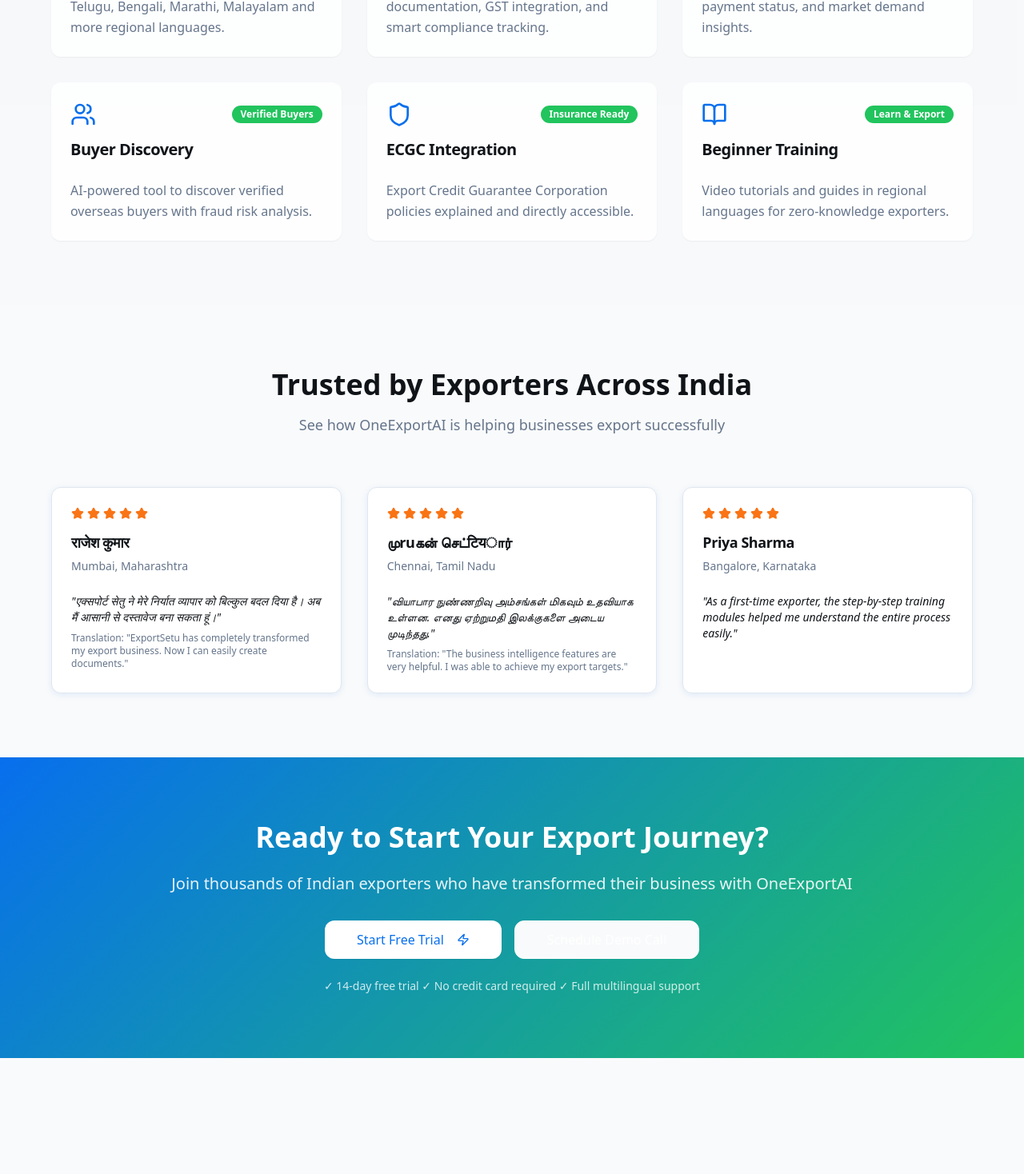
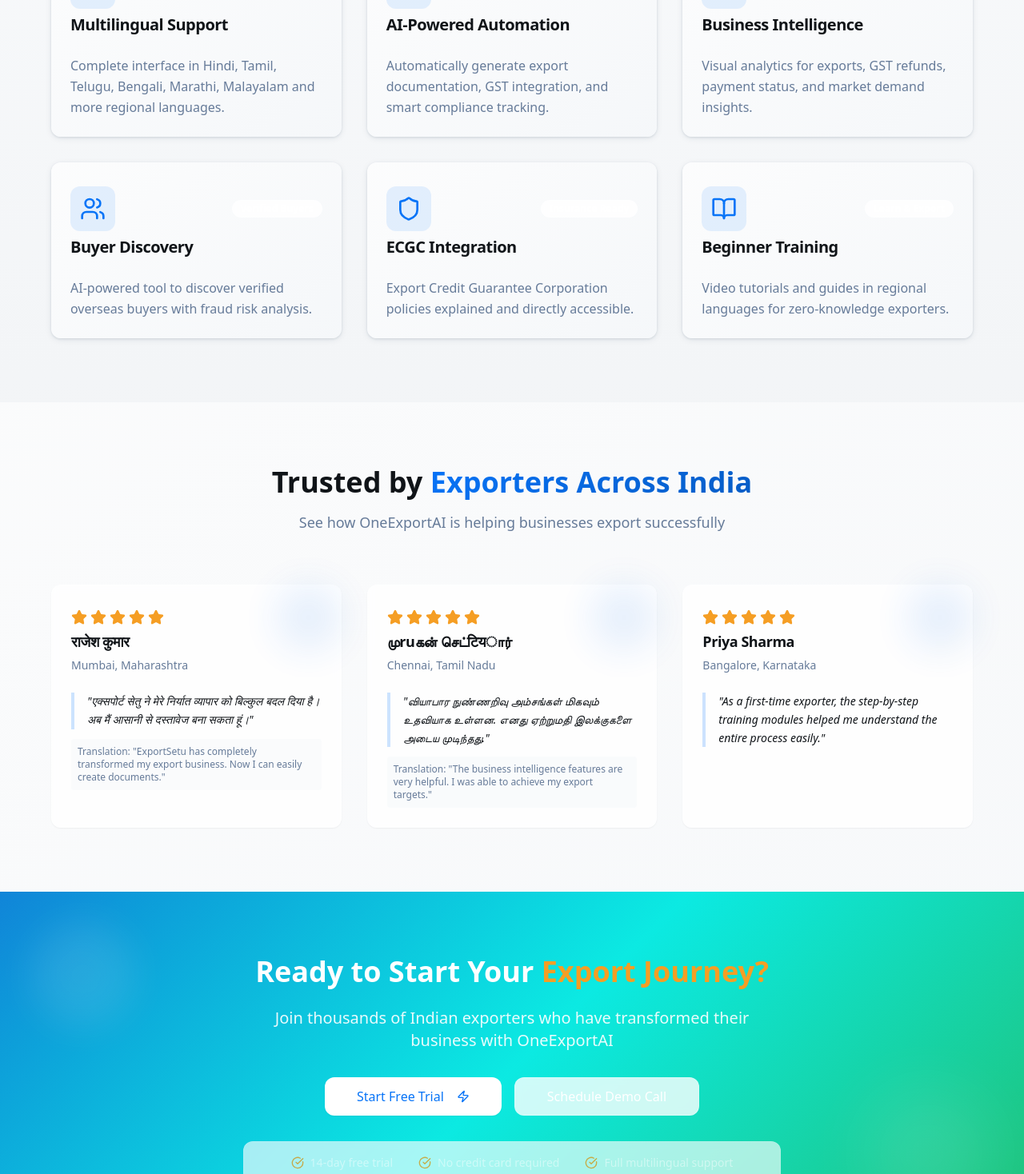
Before and after one commit to Benedict219/oneexportai, a React (Vite) app: page / in a window 1280 px wide. Shown: the part 1140-2608 px from the top of the page at 80% size. Before the commit the page ends 2463 px from the top, so only its background shows below. Built offline with nearby package versions, Linux system fonts and the light colour scheme.

Commit message:
Refactor UI for professionalism
Update the UI to be more attractive, graphical, and professional. This includes applying new styling and potentially restructuring components to improve the overall user experience.

```diff
--- a/src/index.css
+++ b/src/index.css
@@ -2,68 +2,79 @@
 @tailwind components;
 @tailwind utilities;
 
-/* OneExportAI Design System
-All colors MUST be HSL. Professional business theme optimized for trust and efficiency.
+/* OneExportAI Professional Design System
+All colors MUST be HSL. Premium business theme with sophisticated gradients and shadows.
 */
 
 @layer base {
   :root {
-    /* Core backgrounds */
+    /* Core backgrounds - Subtle gradient feeling */
     --background: 210 20% 98%;
     --foreground: 210 20% 8%;
 
-    /* Cards and surfaces */
-    --card: 0 0% 100%;
+    /* Cards and surfaces - Elevated with subtle tinting */
+    --card: 210 20% 99%;
     --card-foreground: 210 20% 8%;
 
     /* Popovers and modals */
-    --popover: 0 0% 100%;
+    --popover: 210 20% 99%;
     --popover-foreground: 210 20% 8%;
 
-    /* Primary brand colors - Professional blue */
-    --primary: 213 94% 48%;
+    /* Primary brand colors - Vibrant professional blue */
+    --primary: 213 94% 50%;
     --primary-foreground: 0 0% 100%;
-    --primary-hover: 213 94% 43%;
-    --primary-light: 213 94% 95%;
+    --primary-hover: 213 94% 45%;
+    --primary-light: 213 94% 96%;
+    --primary-dark: 213 94% 35%;
 
-    /* Secondary colors - Success green */
-    --secondary: 142 71% 45%;
+    /* Secondary colors - Premium success green */
+    --secondary: 142 71% 47%;
     --secondary-foreground: 0 0% 100%;
-    --secondary-light: 142 71% 95%;
+    --secondary-light: 142 71% 96%;
+    --secondary-dark: 142 71% 35%;
 
-    /* Accent colors - Warning orange */
-    --accent: 25 95% 53%;
+    /* Accent colors - Premium gold/orange */
+    --accent: 35 91% 55%;
     --accent-foreground: 0 0% 100%;
-    --accent-light: 25 95% 95%;
+    --accent-light: 35 91% 96%;
+    --accent-dark: 35 91% 40%;
 
-    /* Muted colors */
-    --muted: 210 40% 96%;
-    --muted-foreground: 215 16% 47%;
+    /* Muted colors - Warmer undertones */
+    --muted: 210 30% 95%;
+    --muted-foreground: 215 20% 50%;
 
     /* Destructive colors */
     --destructive: 0 84% 60%;
     --destructive-foreground: 0 0% 100%;
 
-    /* Borders and inputs */
-    --border: 214 32% 91%;
-    --input: 214 32% 91%;
-    --ring: 213 94% 48%;
+    /* Borders and inputs - Softer with color hint */
+    --border: 214 25% 88%;
+    --input: 214 25% 92%;
+    --ring: 213 94% 50%;
 
-    /* Gradients */
-    --gradient-primary: linear-gradient(135deg, hsl(213 94% 48%), hsl(213 94% 38%));
-    --gradient-secondary: linear-gradient(135deg, hsl(142 71% 45%), hsl(142 71% 35%));
-    --gradient-hero: linear-gradient(135deg, hsl(213 94% 48%), hsl(142 71% 45%));
+    /* Premium gradients with multiple stops */
+    --gradient-primary: linear-gradient(135deg, hsl(213 94% 50%) 0%, hsl(213 94% 45%) 50%, hsl(213 94% 40%) 100%);
+    --gradient-secondary: linear-gradient(135deg, hsl(142 71% 47%) 0%, hsl(142 71% 42%) 50%, hsl(142 71% 37%) 100%);
+    --gradient-hero: linear-gradient(135deg, hsl(213 94% 50%) 0%, hsl(180 94% 50%) 50%, hsl(142 71% 47%) 100%);
+    --gradient-accent: linear-gradient(135deg, hsl(35 91% 55%) 0%, hsl(35 91% 50%) 100%);
+    --gradient-card: linear-gradient(145deg, hsl(210 20% 99%) 0%, hsl(210 30% 97%) 100%);
+    --gradient-soft: linear-gradient(180deg, hsl(210 30% 98%) 0%, hsl(210 20% 96%) 100%);
 
-    /* Shadows */
-    --shadow-soft: 0 2px 8px hsl(213 94% 48% / 0.1);
-    --shadow-medium: 0 4px 16px hsl(213 94% 48% / 0.15);
-    --shadow-strong: 0 8px 32px hsl(213 94% 48% / 0.2);
+    /* Professional shadows with color tinting */
+    --shadow-soft: 0 2px 8px hsl(213 50% 20% / 0.08), 0 1px 3px hsl(213 50% 20% / 0.12);
+    --shadow-medium: 0 4px 16px hsl(213 50% 20% / 0.12), 0 2px 8px hsl(213 50% 20% / 0.16);
+    --shadow-strong: 0 8px 32px hsl(213 50% 20% / 0.16), 0 4px 16px hsl(213 50% 20% / 0.20);
+    --shadow-glow: 0 0 20px hsl(213 94% 50% / 0.3);
+    --shadow-premium: 0 20px 40px hsl(213 50% 20% / 0.15), 0 8px 16px hsl(213 50% 20% / 0.10);
 
-    /* Animations */
-    --transition-smooth: all 0.3s cubic-bezier(0.4, 0, 0.2, 1);
-    --transition-fast: all 0.15s ease-out;
+    /* Premium animations and transitions */
+    --transition-smooth: all 0.4s cubic-bezier(0.4, 0, 0.2, 1);
+    --transition-fast: all 0.2s cubic-bezier(0.4, 0, 0.2, 1);
+    --transition-bounce: all 0.3s cubic-bezier(0.68, -0.55, 0.265, 1.55);
+    --transition-elastic: all 0.6s cubic-bezier(0.175, 0.885, 0.32, 1.275);
 
     --radius: 0.75rem;
+    --radius-large: 1.25rem;
 
     --sidebar-background: 0 0% 98%;
 
@@ -83,56 +94,64 @@ All colors MUST be HSL. Professional business theme optimized for trust and effi
   }
 
   .dark {
-    /* Core backgrounds */
-    --background: 210 20% 6%;
-    --foreground: 210 20% 95%;
+    /* Core backgrounds - Rich dark tones */
+    --background: 210 25% 6%;
+    --foreground: 210 20% 96%;
 
-    /* Cards and surfaces */
-    --card: 210 20% 8%;
-    --card-foreground: 210 20% 95%;
+    /* Cards and surfaces - Elevated dark */
+    --card: 210 25% 8%;
+    --card-foreground: 210 20% 96%;
 
     /* Popovers and modals */
-    --popover: 210 20% 8%;
-    --popover-foreground: 210 20% 95%;
+    --popover: 210 25% 8%;
+    --popover-foreground: 210 20% 96%;
 
-    /* Primary brand colors */
-    --primary: 213 94% 55%;
-    --primary-foreground: 210 20% 6%;
-    --primary-hover: 213 94% 60%;
+    /* Primary brand colors - Brighter for dark mode */
+    --primary: 213 94% 58%;
+    --primary-foreground: 210 25% 6%;
+    --primary-hover: 213 94% 63%;
     --primary-light: 213 94% 15%;
+    --primary-dark: 213 94% 45%;
 
-    /* Secondary colors */
-    --secondary: 142 71% 50%;
-    --secondary-foreground: 210 20% 6%;
+    /* Secondary colors - Vibrant for dark */
+    --secondary: 142 71% 52%;
+    --secondary-foreground: 210 25% 6%;
     --secondary-light: 142 71% 15%;
+    --secondary-dark: 142 71% 40%;
 
-    /* Accent colors */
-    --accent: 25 95% 58%;
-    --accent-foreground: 210 20% 6%;
-    --accent-light: 25 95% 15%;
+    /* Accent colors - Gold that pops */
+    --accent: 35 91% 60%;
+    --accent-foreground: 210 25% 6%;
+    --accent-light: 35 91% 15%;
+    --accent-dark: 35 91% 45%;
 
-    /* Muted colors */
-    --muted: 210 20% 12%;
-    --muted-foreground: 215 16% 65%;
+    /* Muted colors - Better contrast */
+    --muted: 210 25% 12%;
+    --muted-foreground: 215 20% 68%;
 
     /* Destructive colors */
-    --destructive: 0 84% 65%;
-    --destructive-foreground: 210 20% 6%;
+    --destructive: 0 84% 68%;
+    --destructive-foreground: 210 25% 6%;
 
-    /* Borders and inputs */
-    --border: 210 20% 15%;
-    --input: 210 20% 15%;
-    --ring: 213 94% 55%;
+    /* Borders and inputs - Softer contrast */
+    --border: 210 25% 16%;
+    --input: 210 25% 14%;
+    --ring: 213 94% 58%;
 
-    /* Gradients */
-    --gradient-primary: linear-gradient(135deg, hsl(213 94% 55%), hsl(213 94% 45%));
-    --gradient-secondary: linear-gradient(135deg, hsl(142 71% 50%), hsl(142 71% 40%));
-    --gradient-hero: linear-gradient(135deg, hsl(213 94% 55%), hsl(142 71% 50%));
+    /* Premium dark gradients */
+    --gradient-primary: linear-gradient(135deg, hsl(213 94% 58%) 0%, hsl(213 94% 50%) 50%, hsl(213 94% 45%) 100%);
+    --gradient-secondary: linear-gradient(135deg, hsl(142 71% 52%) 0%, hsl(142 71% 45%) 50%, hsl(142 71% 38%) 100%);
+    --gradient-hero: linear-gradient(135deg, hsl(213 94% 58%) 0%, hsl(180 94% 55%) 50%, hsl(142 71% 52%) 100%);
+    --gradient-accent: linear-gradient(135deg, hsl(35 91% 60%) 0%, hsl(35 91% 55%) 100%);
+    --gradient-card: linear-gradient(145deg, hsl(210 25% 8%) 0%, hsl(210 30% 10%) 100%);
+    --gradient-soft: linear-gradient(180deg, hsl(210 25% 8%) 0%, hsl(210 25% 6%) 100%);
 
-    /* Shadows */
-    --shadow-soft: 0 2px 8px hsl(0 0% 0% / 0.3);
-    --shadow-medium: 0 4px 16px hsl(0 0% 0% / 0.4);
-    --shadow-strong: 0 8px 32px hsl(0 0% 0% / 0.5);
+    /* Dark mode shadows with depth */
+    --shadow-soft: 0 2px 8px hsl(0 0% 0% / 0.4), 0 1px 3px hsl(0 0% 0% / 0.5);
+    --shadow-medium: 0 4px 16px hsl(0 0% 0% / 0.5), 0 2px 8px hsl(0 0% 0% / 0.6);
+    --shadow-strong: 0 8px 32px hsl(0 0% 0% / 0.6), 0 4px 16px hsl(0 0% 0% / 0.7);
+    --shadow-glow: 0 0 20px hsl(213 94% 58% / 0.4);
+    --shadow-premium: 0 20px 40px hsl(0 0% 0% / 0.6), 0 8px 16px hsl(0 0% 0% / 0.5);
     --sidebar-background: 240 5.9% 10%;
     --sidebar-foreground: 240 4.8% 95.9%;
     --sidebar-primary: 224.3 76.3% 48%;
@@ -151,5 +170,99 @@ All colors MUST be HSL. Professional business theme optimized for trust and effi
 
   body {
     @apply bg-background text-foreground;
+    font-feature-settings: "cv02", "cv03", "cv04", "cv11";
+  }
+
+  /* Premium scrollbar styling */
+  ::-webkit-scrollbar {
+    width: 8px;
+  }
+
+  ::-webkit-scrollbar-track {
+    @apply bg-muted/30;
+  }
+
+  ::-webkit-scrollbar-thumb {
+    @apply bg-primary/20 rounded-full;
+  }
+
+  ::-webkit-scrollbar-thumb:hover {
+    @apply bg-primary/30;
   }
 }
+
+@layer utilities {
+  /* Premium hover effects */
+  .hover-lift {
+    @apply transition-all duration-300 hover:translate-y-[-2px] hover:shadow-strong;
+  }
+
+  .hover-glow {
+    @apply transition-all duration-300 hover:shadow-glow;
+  }
+
+  .hover-scale {
+    @apply transition-all duration-200 hover:scale-105;
+  }
+
+  /* Glass morphism effects */
+  .glass {
+    @apply bg-white/80 backdrop-blur-sm border border-white/20;
+  }
+
+  .glass-dark {
+    @apply bg-black/20 backdrop-blur-sm border border-white/10;
+  }
+
+  /* Premium gradient text */
+  .gradient-text {
+    @apply bg-gradient-primary bg-clip-text text-transparent;
+  }
+
+  /* Animated backgrounds */
+  .animated-gradient {
+    background: linear-gradient(-45deg, hsl(var(--primary)), hsl(var(--secondary)), hsl(var(--accent)), hsl(var(--primary)));
+    background-size: 400% 400%;
+    animation: gradient 15s ease infinite;
+  }
+
+  @keyframes gradient {
+    0% { background-position: 0% 50%; }
+    50% { background-position: 100% 50%; }
+    100% { background-position: 0% 50%; }
+  }
+
+  /* Premium button effects */
+  .btn-premium {
+    @apply relative overflow-hidden;
+  }
+
+  .btn-premium::before {
+    content: '';
+    @apply absolute inset-0 bg-white/20 translate-x-[-100%] transition-transform duration-300;
+  }
+
+  .btn-premium:hover::before {
+    @apply translate-x-[100%];
+  }
+
+  /* Floating animation */
+  .float {
+    animation: float 6s ease-in-out infinite;
+  }
+
+  @keyframes float {
+    0%, 100% { transform: translateY(0px); }
+    50% { transform: translateY(-10px); }
+  }
+
+  /* Pulse glow effect */
+  .pulse-glow {
+    animation: pulse-glow 2s infinite;
+  }
+
+  @keyframes pulse-glow {
+    0%, 100% { box-shadow: 0 0 20px hsl(var(--primary) / 0.3); }
+    50% { box-shadow: 0 0 40px hsl(var(--primary) / 0.6); }
+  }
+}
--- a/src/pages/Index.tsx
+++ b/src/pages/Index.tsx
@@ -92,15 +92,18 @@ const Index = () => {
   return (
     <div className="min-h-screen bg-background">
       {/* Hero Section */}
-      <section className="relative pt-20 pb-16 px-4 overflow-hidden">
-        <div className="absolute inset-0 bg-gradient-hero opacity-5"></div>
+      <section className="relative pt-20 pb-16 px-4 overflow-hidden animated-gradient">
+        <div className="absolute inset-0 bg-gradient-soft opacity-10"></div>
+        <div className="absolute top-0 left-1/4 w-96 h-96 bg-primary/10 rounded-full blur-3xl animate-pulse"></div>
+        <div className="absolute bottom-0 right-1/4 w-96 h-96 bg-secondary/10 rounded-full blur-3xl animate-pulse delay-1000"></div>
         <div className="max-w-6xl mx-auto text-center relative z-10">
-          <Badge variant="secondary" className="mb-6 text-sm font-medium">
+          <Badge variant="secondary" className="mb-6 text-sm font-medium glass hover-glow pulse-glow">
             🇮🇳 Made for Indian Exporters
           </Badge>
           <h1 className="text-4xl md:text-6xl font-bold text-foreground mb-6 animate-fade-in">
-            <span className="bg-gradient-primary bg-clip-text text-transparent">OneExportAI</span>
-            <br />India's First Multilingual Export Platform
+            <span className="gradient-text float">OneExportAI</span>
+            <br />
+            <span className="text-foreground">India's First Multilingual Export Platform</span>
           </h1>
           <p className="text-xl text-muted-foreground mb-8 max-w-3xl mx-auto animate-slide-up">
             From zero export knowledge to global success. Complete AI-powered export solution with
@@ -108,13 +111,13 @@ const Index = () => {
           </p>
           <div className="flex flex-col sm:flex-row gap-4 justify-center items-center mb-12">
             <Link to="/dashboard">
-              <Button size="xl" className="bg-gradient-primary text-white shadow-strong hover:shadow-medium transform hover:scale-105 transition-all duration-200">
+              <Button size="xl" className="bg-gradient-primary text-white shadow-premium hover-lift btn-premium group">
                 Start Your Export Journey
-                <TrendingUp className="w-5 h-5 ml-2" />
+                <TrendingUp className="w-5 h-5 ml-2 group-hover:rotate-12 transition-transform" />
               </Button>
             </Link>
             <Link to="/training">
-              <Button size="xl" variant="outline">
+              <Button size="xl" variant="outline" className="glass hover-glow">
                 Watch Demo (हिंदी)
                 <Globe className="w-5 h-5 ml-2" />
               </Button>
@@ -124,9 +127,9 @@ const Index = () => {
           {/* Stats */}
           <div className="grid grid-cols-2 md:grid-cols-4 gap-8 max-w-4xl mx-auto">
             {stats.map((stat, index) => (
-              <div key={index} className="text-center">
-                <p className="text-3xl font-bold text-primary">{stat.number}</p>
-                <p className="text-sm text-muted-foreground">{stat.label}</p>
+              <div key={index} className="text-center p-6 rounded-lg glass hover-lift">
+                <p className="text-3xl font-bold gradient-text mb-2">{stat.number}</p>
+                <p className="text-sm text-muted-foreground font-medium">{stat.label}</p>
               </div>
             ))}
           </div>
@@ -134,11 +137,11 @@ const Index = () => {
       </section>
 
       {/* Features Section */}
-      <section className="py-20 px-4 bg-muted/30">
+      <section className="py-20 px-4 bg-gradient-soft">
         <div className="max-w-6xl mx-auto">
           <div className="text-center mb-16">
             <h2 className="text-3xl md:text-4xl font-bold text-foreground mb-4">
-              Everything You Need to Export Successfully
+              Everything You Need to <span className="gradient-text">Export Successfully</span>
             </h2>
             <p className="text-lg text-muted-foreground max-w-2xl mx-auto">
               Comprehensive export management solution designed specifically for Indian businesses
@@ -160,17 +163,20 @@ const Index = () => {
 
               return (
                 <Link key={index} to={getFeatureLink()}>
-                  <Card className="hover:shadow-medium transition-all duration-300 border-0 bg-white/80 backdrop-blur-sm cursor-pointer transform hover:scale-105">
-                    <CardHeader>
-                      <div className="flex items-center justify-between mb-2">
-                        <Icon className="w-8 h-8 text-primary" />
-                        <Badge variant="secondary" className="text-xs">
+                  <Card className="hover-lift hover-glow group bg-gradient-card border-0 shadow-soft overflow-hidden">
+                    <CardHeader className="relative">
+                      <div className="absolute inset-0 bg-gradient-primary opacity-0 group-hover:opacity-5 transition-opacity duration-300"></div>
+                      <div className="flex items-center justify-between mb-2 relative z-10">
+                        <div className="p-3 rounded-lg bg-primary/10 group-hover:bg-primary/20 transition-colors">
+                          <Icon className="w-8 h-8 text-primary group-hover:scale-110 transition-transform" />
+                        </div>
+                        <Badge variant="secondary" className="text-xs font-semibold glass">
                           {feature.highlight}
                         </Badge>
                       </div>
-                      <CardTitle className="text-xl">{feature.title}</CardTitle>
+                      <CardTitle className="text-xl group-hover:text-primary transition-colors">{feature.title}</CardTitle>
                     </CardHeader>
-                    <CardContent>
+                    <CardContent className="relative">
                       <CardDescription className="text-base leading-relaxed">
                         {feature.description}
                       </CardDescription>
@@ -184,11 +190,12 @@ const Index = () => {
       </section>
 
       {/* Testimonials Section */}
-      <section className="py-20 px-4">
-        <div className="max-w-6xl mx-auto">
+      <section className="py-20 px-4 relative">
+        <div className="absolute inset-0 bg-gradient-card opacity-50"></div>
+        <div className="max-w-6xl mx-auto relative z-10">
           <div className="text-center mb-16">
             <h2 className="text-3xl md:text-4xl font-bold text-foreground mb-4">
-              Trusted by Exporters Across India
+              Trusted by <span className="gradient-text">Exporters Across India</span>
             </h2>
             <p className="text-lg text-muted-foreground">
               See how OneExportAI is helping businesses export successfully
@@ -197,22 +204,23 @@ const Index = () => {
 
           <div className="grid grid-cols-1 md:grid-cols-3 gap-8">
             {testimonials.map((testimonial, index) => (
-              <Card key={index} className="bg-white shadow-soft hover:shadow-medium transition-all duration-300">
-                <CardHeader>
-                  <div className="flex items-center space-x-1 mb-2">
+              <Card key={index} className="glass hover-lift hover-glow group shadow-premium">
+                <CardHeader className="relative">
+                  <div className="absolute top-0 right-0 w-20 h-20 bg-gradient-primary opacity-10 rounded-full blur-xl"></div>
+                  <div className="flex items-center space-x-1 mb-4 relative z-10">
                     {[...Array(testimonial.rating)].map((_, i) => (
-                      <Star key={i} className="w-4 h-4 fill-current text-accent" />
+                      <Star key={i} className="w-5 h-5 fill-current text-accent group-hover:scale-110 transition-transform" style={{transitionDelay: `${i * 50}ms`}} />
                     ))}
                   </div>
-                  <CardTitle className="text-lg">{testimonial.name}</CardTitle>
-                  <CardDescription>{testimonial.location}</CardDescription>
+                  <CardTitle className="text-lg font-bold">{testimonial.name}</CardTitle>
+                  <CardDescription className="font-medium">{testimonial.location}</CardDescription>
                 </CardHeader>
                 <CardContent>
-                  <blockquote className="text-sm mb-2 italic">
+                  <blockquote className="text-sm mb-3 italic leading-relaxed border-l-4 border-primary/20 pl-4">
                     "{testimonial.text}"
                   </blockquote>
                   {testimonial.translation && (
-                    <p className="text-xs text-muted-foreground">
+                    <p className="text-xs text-muted-foreground bg-muted/30 p-2 rounded">
                       Translation: "{testimonial.translation}"
                     </p>
                   )}
@@ -224,30 +232,44 @@ const Index = () => {
       </section>
 
       {/* CTA Section */}
-      <section className="py-20 px-4 bg-gradient-hero text-white">
-        <div className="max-w-4xl mx-auto text-center">
-          <h2 className="text-3xl md:text-4xl font-bold mb-6">
-            Ready to Start Your Export Journey?
+      <section className="py-20 px-4 bg-gradient-hero text-white relative overflow-hidden">
+        <div className="absolute inset-0 animated-gradient opacity-20"></div>
+        <div className="absolute top-10 left-10 w-32 h-32 bg-white/10 rounded-full blur-xl"></div>
+        <div className="absolute bottom-10 right-10 w-40 h-40 bg-white/10 rounded-full blur-2xl"></div>
+        <div className="max-w-4xl mx-auto text-center relative z-10">
+          <h2 className="text-3xl md:text-4xl font-bold mb-6 animate-fade-in">
+            Ready to Start Your <span className="text-accent">Export Journey?</span>
           </h2>
-          <p className="text-xl mb-8 opacity-90">
+          <p className="text-xl mb-8 opacity-90 max-w-2xl mx-auto animate-slide-up">
             Join thousands of Indian exporters who have transformed their business with OneExportAI
           </p>
-          <div className="flex flex-col sm:flex-row gap-4 justify-center">
+          <div className="flex flex-col sm:flex-row gap-4 justify-center mb-8">
             <Link to="/dashboard">
-              <Button size="xl" variant="secondary" className="bg-white text-primary hover:bg-white/90">
+              <Button size="xl" variant="secondary" className="bg-white text-primary hover:bg-white/90 shadow-premium hover-lift btn-premium group">
                 Start Free Trial
-                <Zap className="w-5 h-5 ml-2" />
+                <Zap className="w-5 h-5 ml-2 group-hover:rotate-12 transition-transform" />
               </Button>
             </Link>
             <Link to="/training">
-              <Button size="xl" variant="outline" className="border-white text-white hover:bg-white/10">
+              <Button size="xl" variant="outline" className="border-white text-white hover:bg-white/10 glass hover-glow">
                 Schedule Demo Call
               </Button>
             </Link>
           </div>
-          <p className="text-sm mt-6 opacity-80">
-            ✓ 14-day free trial ✓ No credit card required ✓ Full multilingual support
-          </p>
+          <div className="flex items-center justify-center gap-8 text-sm opacity-80 glass p-4 rounded-lg max-w-2xl mx-auto">
+            <div className="flex items-center gap-2">
+              <CheckCircle className="w-4 h-4 text-accent" />
+              <span>14-day free trial</span>
+            </div>
+            <div className="flex items-center gap-2">
+              <CheckCircle className="w-4 h-4 text-accent" />
+              <span>No credit card required</span>
+            </div>
+            <div className="flex items-center gap-2">
+              <CheckCircle className="w-4 h-4 text-accent" />
+              <span>Full multilingual support</span>
+            </div>
+          </div>
         </div>
       </section>
     </div>
--- a/tailwind.config.ts
+++ b/tailwind.config.ts
@@ -75,16 +75,23 @@ export default {
 			backgroundImage: {
 				'gradient-primary': 'var(--gradient-primary)',
 				'gradient-secondary': 'var(--gradient-secondary)',
-				'gradient-hero': 'var(--gradient-hero)'
+				'gradient-hero': 'var(--gradient-hero)',
+				'gradient-accent': 'var(--gradient-accent)',
+				'gradient-card': 'var(--gradient-card)',
+				'gradient-soft': 'var(--gradient-soft)'
 			},
 			boxShadow: {
 				'soft': 'var(--shadow-soft)',
 				'medium': 'var(--shadow-medium)',
-				'strong': 'var(--shadow-strong)'
+				'strong': 'var(--shadow-strong)',
+				'glow': 'var(--shadow-glow)',
+				'premium': 'var(--shadow-premium)'
 			},
 			transitionProperty: {
 				'smooth': 'var(--transition-smooth)',
-				'fast': 'var(--transition-fast)'
+				'fast': 'var(--transition-fast)',
+				'bounce': 'var(--transition-bounce)',
+				'elastic': 'var(--transition-elastic)'
 			},
 			keyframes: {
 				'accordion-down': {
```
